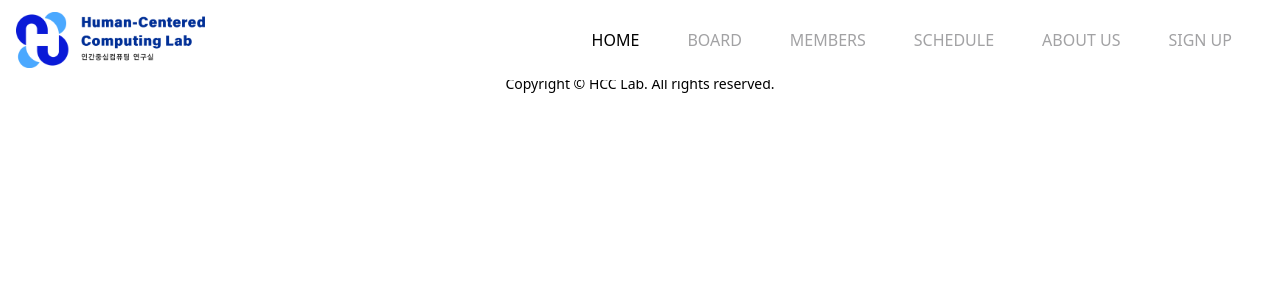
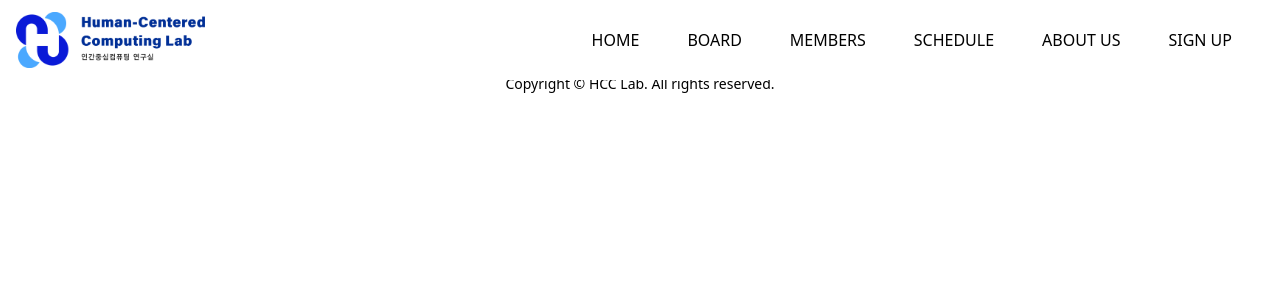
Before and after one commit to kosssshhhh/Team2, a React (Vite) app in the folder study-project/: page /home in a window 1280 px wide. Shown: the top 300 px of the page. Built offline with nearby package versions, Linux system fonts and the light colour scheme.

Commit message:
[ :sparkles: | HS2-1 | Feat ] tailwind.config 자주 쓰는 색 정의

```diff
--- a/study-project/tailwind.config.js
+++ b/study-project/tailwind.config.js
@@ -7,7 +7,11 @@ module.exports = {
 	theme: {
 		extend: {
 			colors: {
-				grey: '#A2A2A4',
+				textBlack: '#222222',
+				textLightBlack: '#373737',
+				textGrey: '#A2A2A4',
+				backgroundGrey: '#F6F6F6',
+				kwRed: '#890F1F',
 			},
 		},
 	},
```
